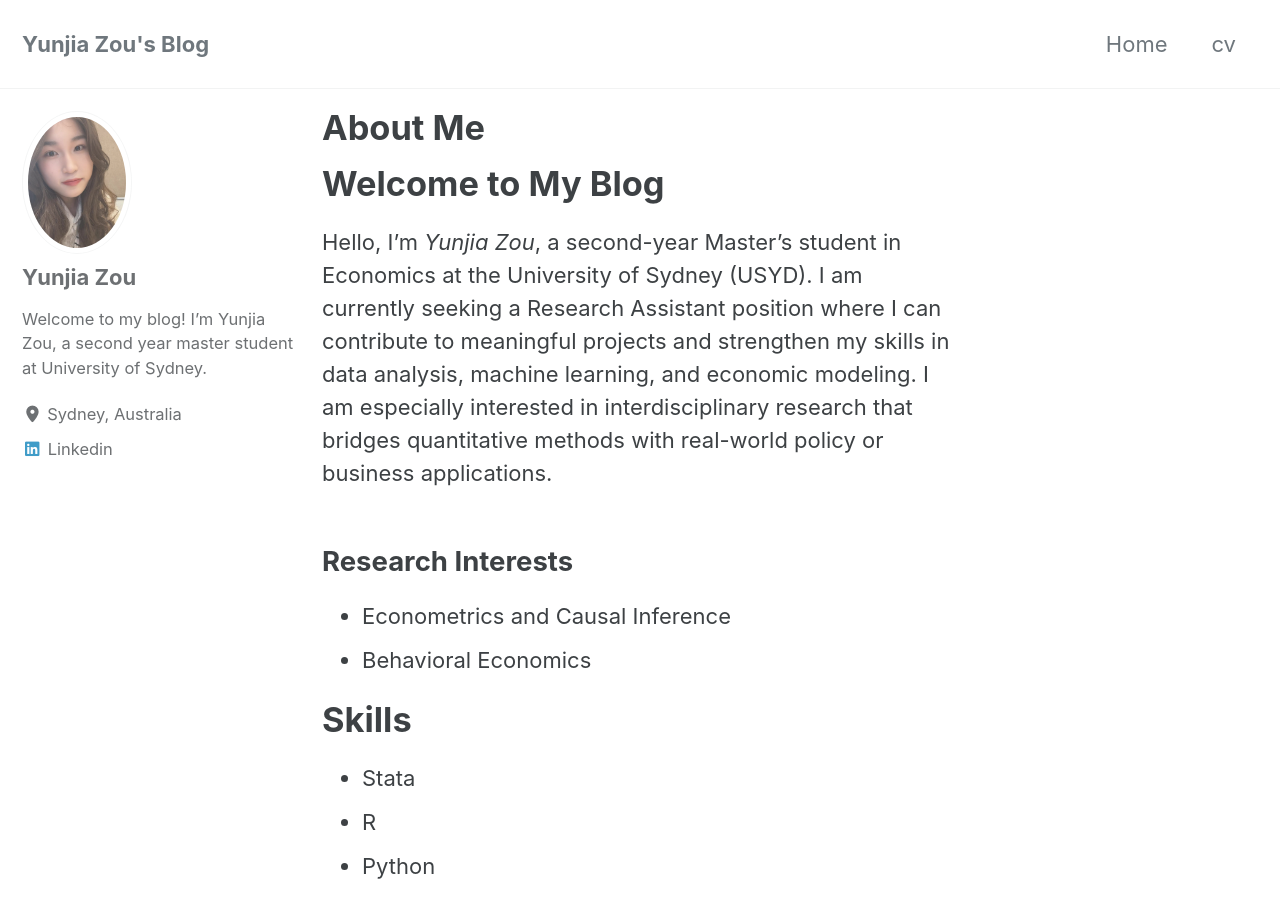
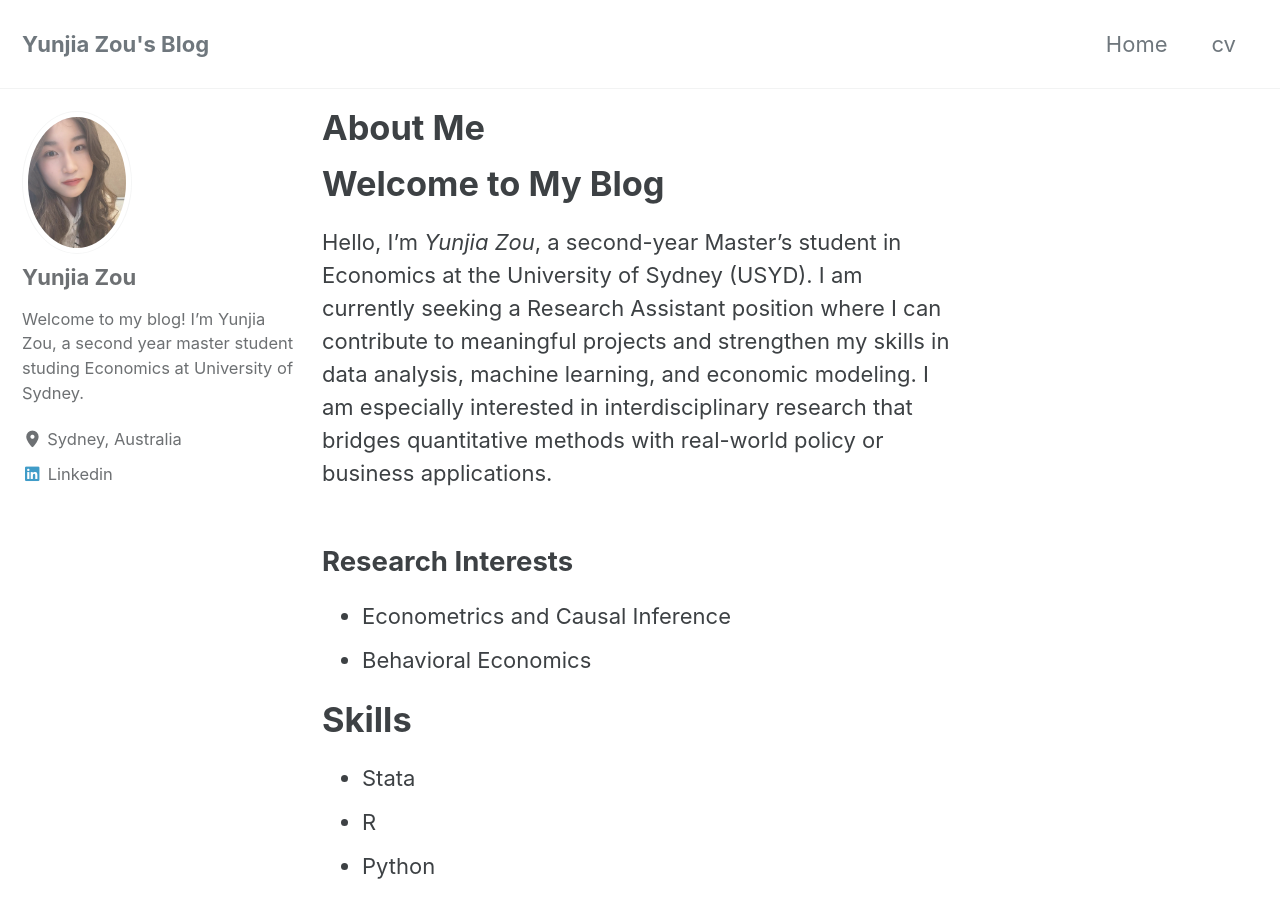
Before and after one commit to zou-yunjia/zou-yunjia.github.io, a Jekyll site: the page built from index.md, in a window 1280 px wide and 900 px high. Built offline with Jekyll 4.4.1, drawn with Linux system fonts in a browser that asks for light colours; cached includes are drawn as plain includes.

Commit message:
add files

```diff
--- a/_config.yml
+++ b/_config.yml
@@ -115,7 +115,7 @@ analytics:
 author:
   name             : "Yunjia Zou"
   avatar           : "/assets/images/yunjia_3.jpg"
-  bio              : "Welcome to my blog! I'm Yunjia Zou, a second year master student at University of Sydney."
+  bio              : "Welcome to my blog! I'm Yunjia Zou, a second year master student studing Economics at University of Sydney."
   location         : "Sydney, Australia"
   email            :
   links:
```
